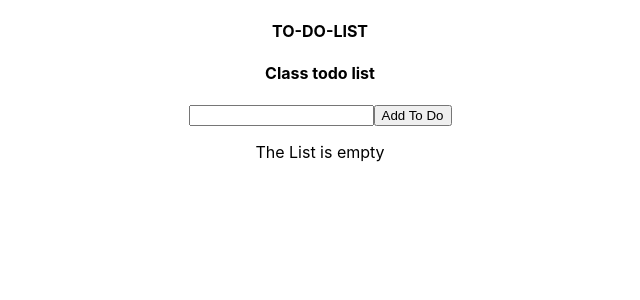
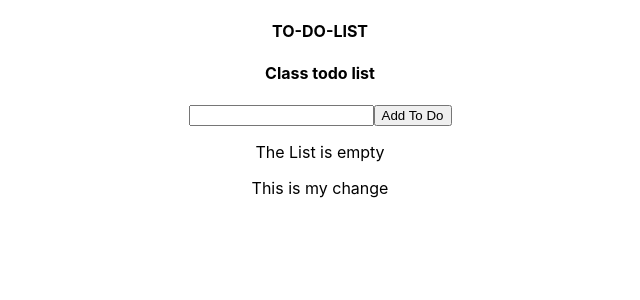
Before and after one commit to josephbill/ReactTodoApp, a React (Create React App) app: page / in a window 1280 px wide. Shown: the top 300 px of the page, without its empty margins (320-960 px from the left). Built offline with nearby package versions, Linux system fonts and the light colour scheme.

Commit message:
added a change on todolist.js

```diff
--- a/src/components/TodoList.js
+++ b/src/components/TodoList.js
@@ -11,7 +11,10 @@ export default function TodoList({todos,updateTodo,deleteTodo}){
       return(
         <>
           { todos.length === 0 ? (
-                <p>The List is empty</p>
+                <div>
+                  <p>The List is empty</p>
+                  <p>This is my change</p>
+                </div>
           ) : (
             <ul>
                {todos.map((todo, index) => (
```
